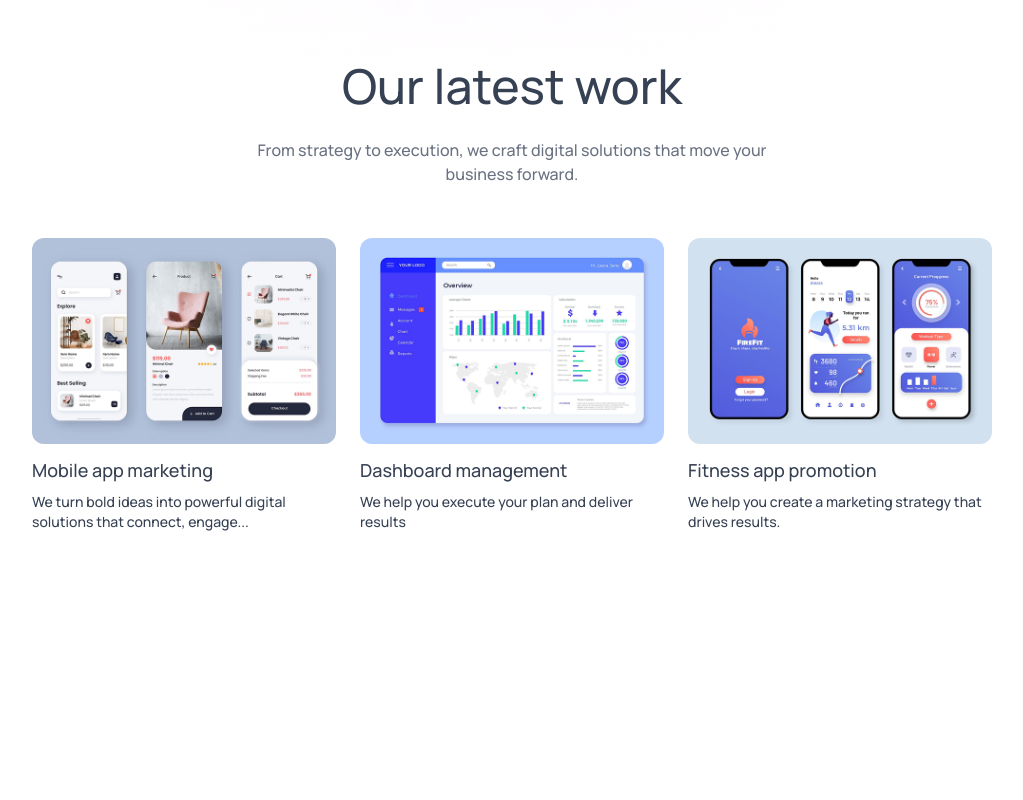
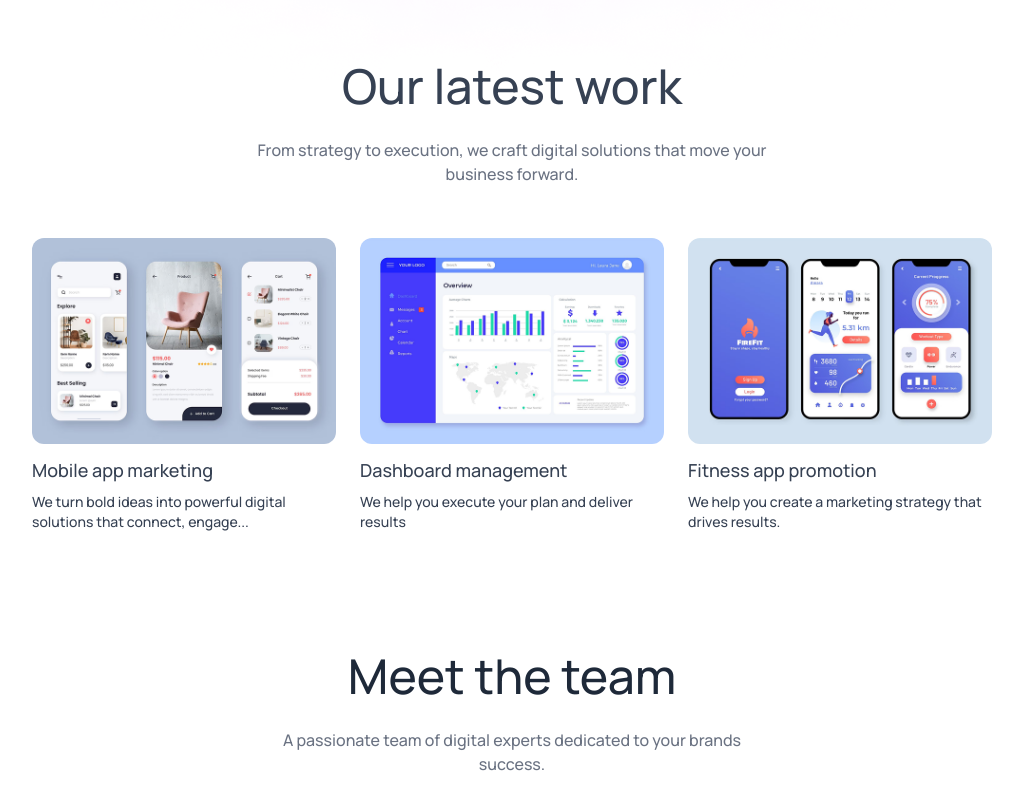
Before and after one commit to arunpmanoj/agency-ai, a React (Vite) app: page / in a window 1280 px wide. Shown: the part 1968-2768 px from the top of the page, without its empty margins (128-1151 px from the left). Before the commit the page ends 2500 px from the top, so only its background shows below. Built offline with nearby package versions, Linux system fonts and the light colour scheme.

Commit message:
created the team component

```diff
--- a/src/App.jsx
+++ b/src/App.jsx
@@ -4,6 +4,7 @@ import Hero from "./components/hero";
 import TrustedBy from "./components/TrustedBy";
 import Services from "./components/Services";
 import OurWork from "./OurWork";
+import Teams from "./Teams";
 const App = () => {
   const [theme, setTheme] = useState(localStorage.getItem('theme') ? localStorage.getItem('theme') : 'light');
 
@@ -14,6 +15,7 @@ const App = () => {
       <TrustedBy/>
       <Services/>
       <OurWork/>
+      <Teams/>
     </div>
   );
 };
--- /dev/null
+++ b/src/Teams.jsx
@@ -0,0 +1,14 @@
+import React from 'react'
+import Title from './components/Title'
+
+const Teams = () => {
+  return (
+    <div className='flex flex-col items-center gap-7 px-4 sm:px-12 lg:px-24 xl:px-40 pt-30
+     text-gray-800 dark:text-white'>
+      <Title title='Meet the team' desc='A passionate team of digital experts dedicated to
+      your brands success.'/>
+    </div>
+  )
+}
+
+export default Teams
```
